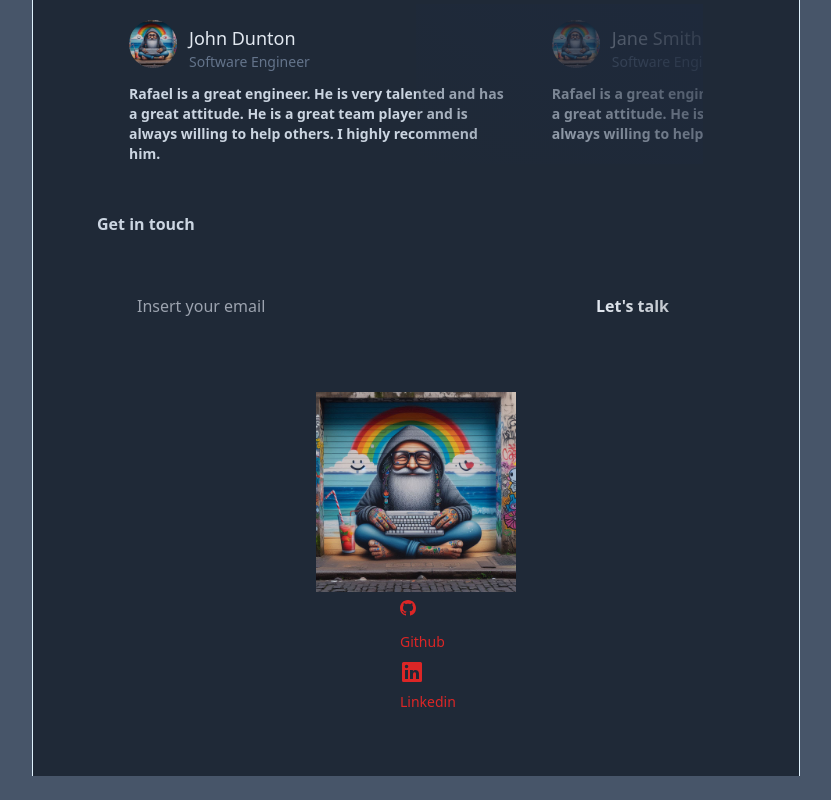
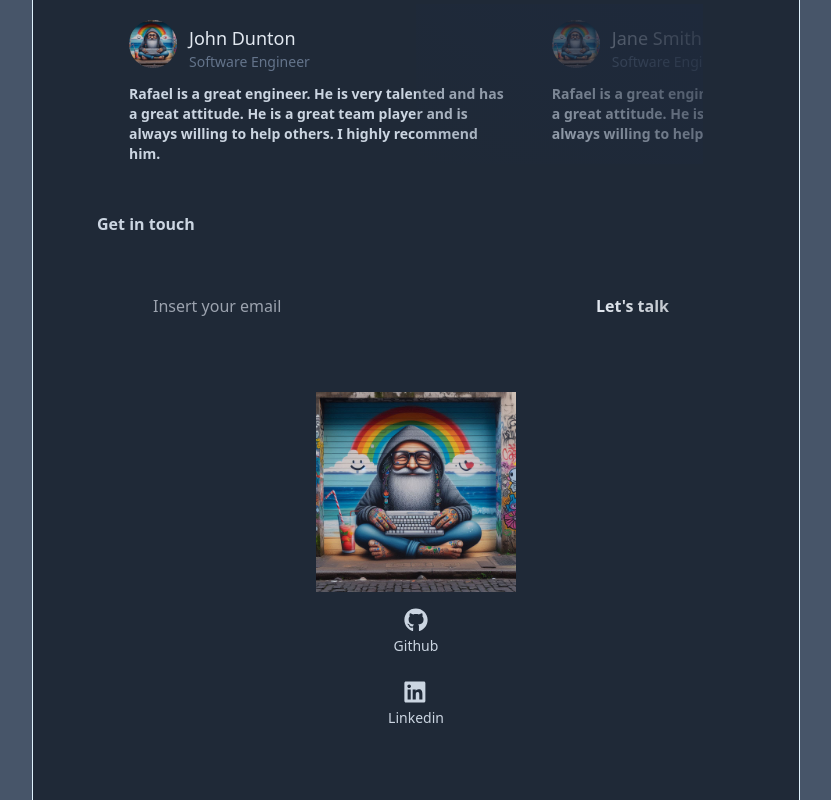
Before and after one commit to rafaelflorespereira/rafael-portfoli, a Next.js app: page / in a window 1280 px wide. Shown: the part 1272-2072 px from the top of the page, without its empty margins (224-1055 px from the left). Before the commit the page ends 2048 px from the top, so only its background shows below. Built offline with nearby package versions, Linux system fonts and the light colour scheme.

Commit message:
Update input and social icons styling

```diff
--- a/app/sections/contact-me.tsx
+++ b/app/sections/contact-me.tsx
@@ -7,7 +7,7 @@
         <input
           type="text"
           placeholder="Insert your email"
-          className="bg-transparent mr-2 focus:border-2 px-2 border-slate-200 rounded-3xl w-full"
+          className="bg-transparent m-4 focus:border-2 px-2 py-1 border-slate-200 rounded-3xl w-full"
         ></input>
         <Button>Let&apos;s talk</Button>
       </form>
--- a/app/ui/components/social.tsx
+++ b/app/ui/components/social.tsx
@@ -20,10 +20,17 @@
       target="_blank"
       rel="noreferrer"
       title={name}
-      className=" text-red-600 w-8"
+      className="m-2 flex flex-col items-center gap-1"
     >
-      {children}
-      <p className="text-sm">{name}</p>
+      <svg
+        xmlns="http://www.w3.org/2000/svg"
+        viewBox="0 0 496 512"
+        fill="currentColor"
+        className="w-6 h-6"
+      >
+        {children}
+      </svg>
+      <p className="text-sm ">{name}</p>
     </a>
   );
 }
--- a/app/ui/logos/github-logo.tsx
+++ b/app/ui/logos/github-logo.tsx
@@ -1,14 +1,5 @@
 export default function GithubLogo() {
   return (
-    <svg
-      aria-hidden="true"
-      version="1.1"
-      viewBox="0 0 32 32"
-      width="100%"
-      fill="currentColor"
-      data-view-component="true"
-    >
-      <path d="M8 0c4.42 0 8 3.58 8 8a8.013 8.013 0 0 1-5.45 7.59c-.4.08-.55-.17-.55-.38 0-.27.01-1.13.01-2.2 0-.75-.25-1.23-.54-1.48 1.78-.2 3.65-.88 3.65-3.95 0-.88-.31-1.59-.82-2.15.08-.2.36-1.02-.08-2.12 0 0-.67-.22-2.2.82-.64-.18-1.32-.27-2-.27-.68 0-1.36.09-2 .27-1.53-1.03-2.2-.82-2.2-.82-.44 1.1-.16 1.92-.08 2.12-.51.56-.82 1.28-.82 2.15 0 3.06 1.86 3.75 3.64 3.95-.23.2-.44.55-.51 1.07-.46.21-1.61.55-2.33-.66-.15-.24-.6-.83-1.23-.82-.67.01-.27.38.01.53.34.19.73.9.82 1.13.16.45.68 1.31 2.69.94 0 .67.01 1.3.01 1.49 0 .21-.15.45-.55.38A7.995 7.995 0 0 1 0 8c0-4.42 3.58-8 8-8Z"></path>
-    </svg>
+    <path d="M165.9 397.4c0 2-2.3 3.6-5.2 3.6-3.3 .3-5.6-1.3-5.6-3.6 0-2 2.3-3.6 5.2-3.6 3-.3 5.6 1.3 5.6 3.6zm-31.1-4.5c-.7 2 1.3 4.3 4.3 4.9 2.6 1 5.6 0 6.2-2s-1.3-4.3-4.3-5.2c-2.6-.7-5.5 .3-6.2 2.3zm44.2-1.7c-2.9 .7-4.9 2.6-4.6 4.9 .3 2 2.9 3.3 5.9 2.6 2.9-.7 4.9-2.6 4.6-4.6-.3-1.9-3-3.2-5.9-2.9zM244.8 8C106.1 8 0 113.3 0 252c0 110.9 69.8 205.8 169.5 239.2 12.8 2.3 17.3-5.6 17.3-12.1 0-6.2-.3-40.4-.3-61.4 0 0-70 15-84.7-29.8 0 0-11.4-29.1-27.8-36.6 0 0-22.9-15.7 1.6-15.4 0 0 24.9 2 38.6 25.8 21.9 38.6 58.6 27.5 72.9 20.9 2.3-16 8.8-27.1 16-33.7-55.9-6.2-112.3-14.3-112.3-110.5 0-27.5 7.6-41.3 23.6-58.9-2.6-6.5-11.1-33.3 2.6-67.9 20.9-6.5 69 27 69 27 20-5.6 41.5-8.5 62.8-8.5s42.8 2.9 62.8 8.5c0 0 48.1-33.6 69-27 13.7 34.7 5.2 61.4 2.6 67.9 16 17.7 25.8 31.5 25.8 58.9 0 96.5-58.9 104.2-114.8 110.5 9.2 7.9 17 22.9 17 46.4 0 33.7-.3 75.4-.3 83.6 0 6.5 4.6 14.4 17.3 12.1C428.2 457.8 496 362.9 496 252 496 113.3 383.5 8 244.8 8zM97.2 352.9c-1.3 1-1 3.3 .7 5.2 1.6 1.6 3.9 2.3 5.2 1 1.3-1 1-3.3-.7-5.2-1.6-1.6-3.9-2.3-5.2-1zm-10.8-8.1c-.7 1.3 .3 2.9 2.3 3.9 1.6 1 3.6 .7 4.3-.7 .7-1.3-.3-2.9-2.3-3.9-2-.6-3.6-.3-4.3 .7zm32.4 35.6c-1.6 1.3-1 4.3 1.3 6.2 2.3 2.3 5.2 2.6 6.5 1 1.3-1.3 .7-4.3-1.3-6.2-2.2-2.3-5.2-2.6-6.5-1zm-11.4-14.7c-1.6 1-1.6 3.6 0 5.9 1.6 2.3 4.3 3.3 5.6 2.3 1.6-1.3 1.6-3.9 0-6.2-1.4-2.3-4-3.3-5.6-2z" />
   );
 }
--- a/app/ui/logos/linkedin-logo.tsx
+++ b/app/ui/logos/linkedin-logo.tsx
@@ -1,14 +1,5 @@
 export default function LinkedinLogo() {
   return (
-    <svg
-      xmlns="http://www.w3.org/2000/svg"
-      fill="currentColor"
-      viewBox="0 0 32 32"
-      width="100%"
-      focusable="false"
-      data-darkreader-inline-fill=""
-    >
-      <path d="M20.5 2h-17A1.5 1.5 0 002 3.5v17A1.5 1.5 0 003.5 22h17a1.5 1.5 0 001.5-1.5v-17A1.5 1.5 0 0020.5 2zM8 19H5v-9h3zM6.5 8.25A1.75 1.75 0 118.3 6.5a1.78 1.78 0 01-1.8 1.75zM19 19h-3v-4.74c0-1.42-.6-1.93-1.38-1.93A1.74 1.74 0 0013 14.19a.66.66 0 000 .14V19h-3v-9h2.9v1.3a3.11 3.11 0 012.7-1.4c1.55 0 3.36.86 3.36 3.66z"></path>
-    </svg>
+    <path d="M416 32H31.9C14.3 32 0 46.5 0 64.3v383.4C0 465.5 14.3 480 31.9 480H416c17.6 0 32-14.5 32-32.3V64.3c0-17.8-14.4-32.3-32-32.3zM135.4 416H69V202.2h66.5V416zm-33.2-243c-21.3 0-38.5-17.3-38.5-38.5S80.9 96 102.2 96c21.2 0 38.5 17.3 38.5 38.5 0 21.3-17.2 38.5-38.5 38.5zm282.1 243h-66.4V312c0-24.8-.5-56.7-34.5-56.7-34.6 0-39.9 27-39.9 54.9V416h-66.4V202.2h63.7v29.2h.9c8.9-16.8 30.6-34.5 62.9-34.5 67.2 0 79.7 44.3 79.7 101.9V416z" />
   );
 }
```
